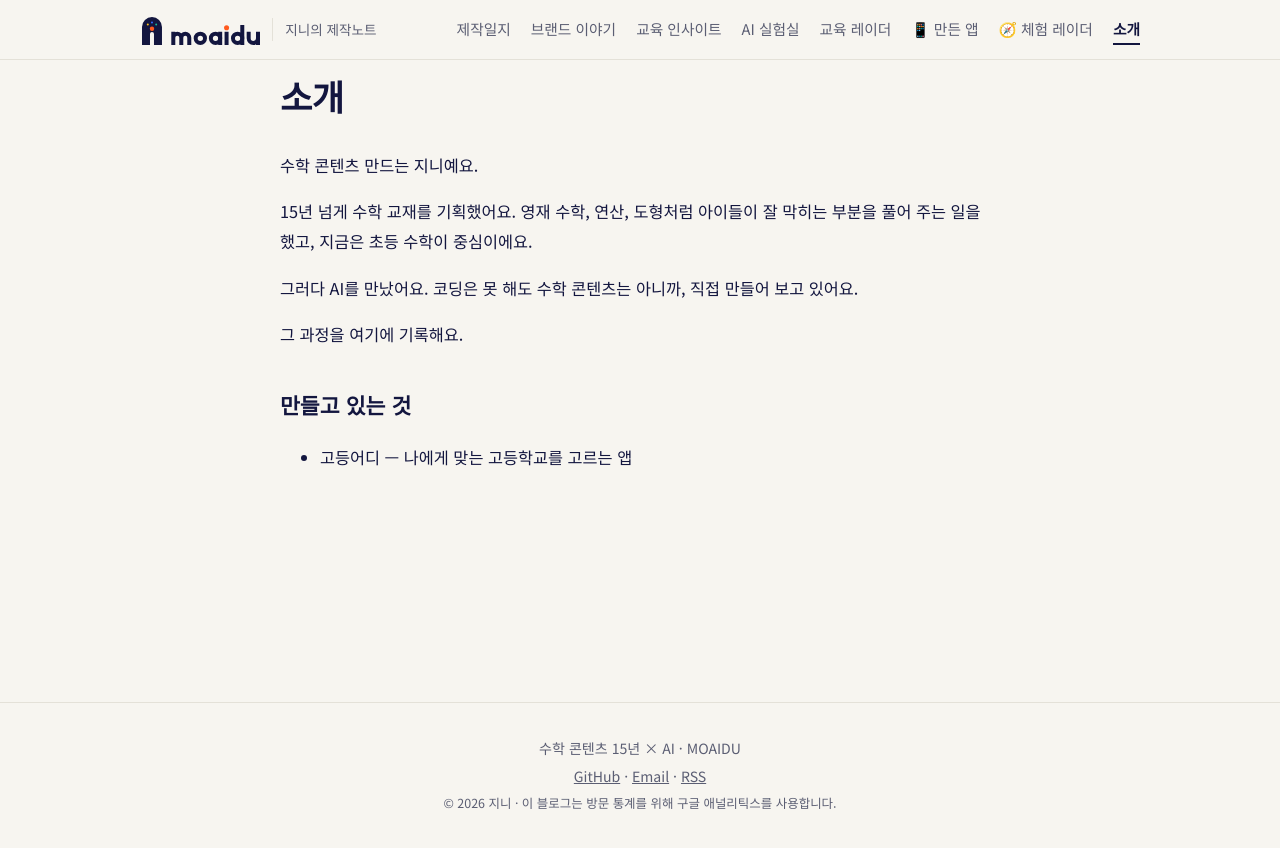
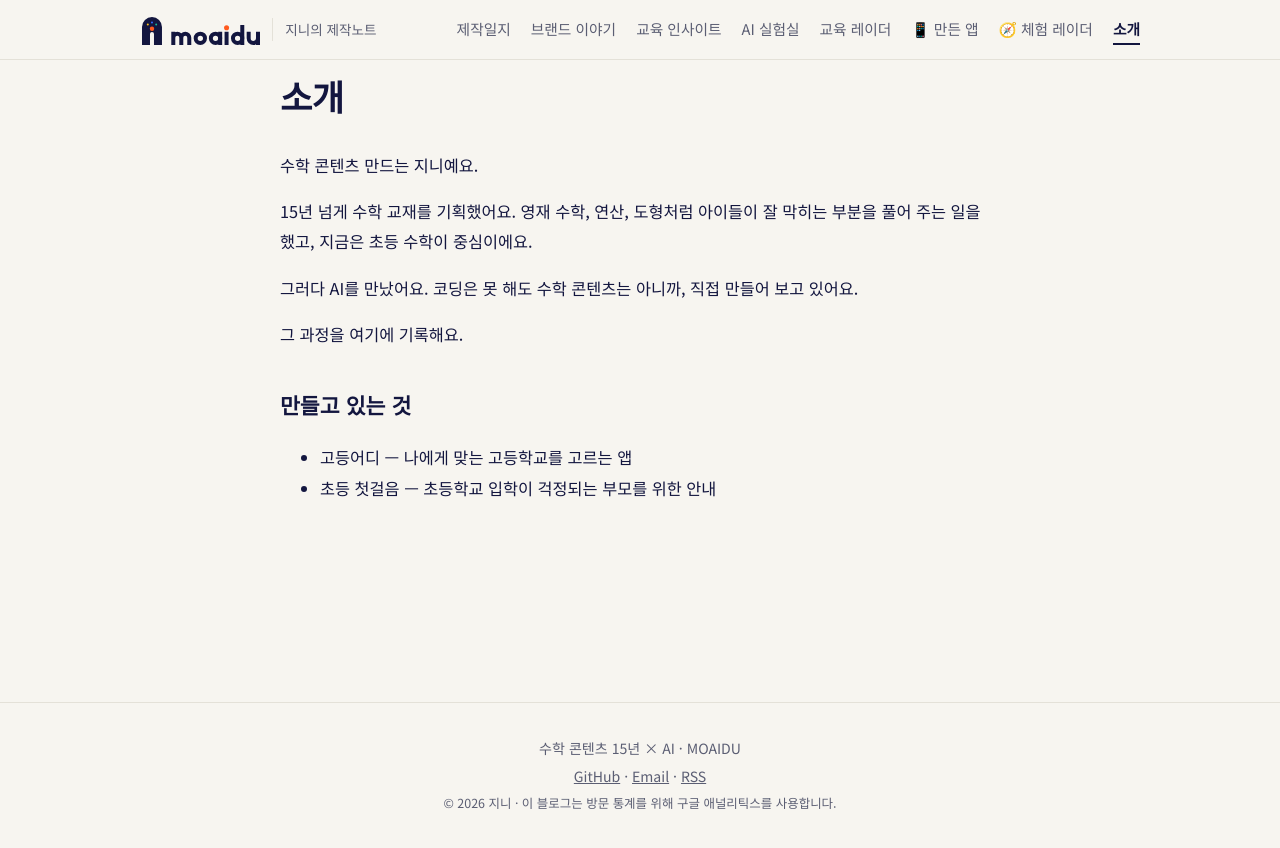
Before and after one commit to moaidu/moaidu.github.io, a Jekyll site: the page built from about.md, in a window 1280 px wide. Shown: the top 848 px of the page. Built offline with Jekyll 4.4.1, drawn with Linux system fonts in a browser that asks for light colours.

Commit message:
Add 초등 첫걸음 to about page services list
Co-Authored-By: Claude Sonnet 5.5 <noreply@anthropic.com>
Claude-Session: https://claude.ai/code/session_01BvWmRqXXsGbrbDjHtCkGG1

```diff
--- a/about.md
+++ b/about.md
@@ -14,3 +14,4 @@ permalink: /about/
 ## 만들고 있는 것
 
 - [고등어디]({{ '/apps/#godeungeodi' | relative_url }}) — 나에게 맞는 고등학교를 고르는 앱
+- [초등 첫걸음]({{ '/apps/#ipak' | relative_url }}) — 초등학교 입학이 걱정되는 부모를 위한 안내
```
